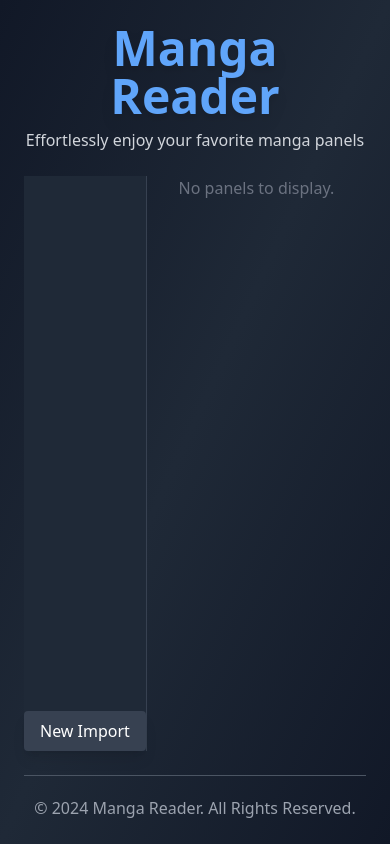
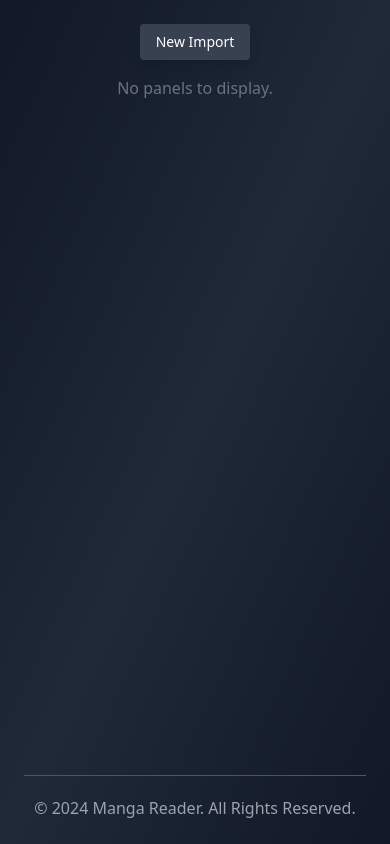
Before and after one commit to Tomixbo/mangaka, a Django app: template mangaka/read_manga/templates/read_manga/reader.html in a window 390 px wide. Run offline with Django 5.2, Linux system fonts and the light colour scheme; the template is opened without the code that fills it, so the values that code supplies are empty; some libraries are stand-ins or nearby versions.

Commit message:
fix responsive

```diff
--- a/mangaka/read_manga/templates/read_manga/reader.html
+++ b/mangaka/read_manga/templates/read_manga/reader.html
@@ -8,10 +8,10 @@ Manga Reader - Read Manga
 {% block content %}
 <div class="flex h-full">
     <!-- Thumbnails of uploaded images -->
-    <div class="w-fit bg-gray-800 border-r border-gray-700 h-full flex flex-col">
+    <div class="w-fit bg-gray-800 border-r border-gray-700 h-full flex-col hidden lg:flex">
         <div class="flex-grow overflow-y-auto p-4">
             {% for thumbnail in thumbnails %}
-            <div class="w-full h-24 md:h-64 overflow-hidden rounded-lg shadow mb-2">
+            <div class="w-12 md:w-24 md:max-h-64  overflow-hidden rounded-lg shadow mb-2">
                 <img src="/media/uploaded_images/{{ thumbnail }}" alt="{{ thumbnail }}"
                      class="w-full h-full object-cover hover:opacity-75 transition">
             </div>
@@ -25,10 +25,15 @@ Manga Reader - Read Manga
     </div>
 
     <!-- Previewer -->
-    <div class="flex-grow flex flex-col items-center px-6 min-h-0 overflow-hidden">
+    <div class="flex-grow flex flex-col items-center  min-h-0 overflow-hidden">
+        <div class="text-right mb-4 text-sm">
+          <a href="/" class=" bg-gray-700 text-white py-2 px-4 rounded hover:bg-blue-700 transition shadow-lg w-auto block md:hidden lg:hidden  text-center">
+              New Import
+          </a>
+        </div>
         {% if panels %}
-        <div class="flex-grow flex px-6 space-x-4 w-full min-h-0">
-            <div id="previewer" class="flex-grow w-full h-full bg-white flex items-center justify-center overflow-hidden rounded-lg relative">
+        <div class="flex-grow flex flex-col md:flex-row md:px-6 space-y-2 md:space-x-4 md:space-y-0 w-full min-h-0 max-h-[65vh] ">
+            <div id="previewer" class="flex-grow w-full h-2/3 md:h-full  bg-white flex items-center justify-center overflow-hidden rounded-lg relative">
                 <img id="preview-image" src="" alt="Panel Preview" class="w-full h-full object-contain">
                 <!-- Play Overlay Icon -->
                 <div id="play-overlay" class="absolute top-2 left-2 bg-opacity-50 text-red-600 rounded-full p-3 hidden blink">
@@ -36,19 +41,22 @@ Manga Reader - Read Manga
                 </div>
             </div>
 
-            <div id="text-content" class="w-[30vh] flex-grow h-full bg-gray-100 rounded-lg p-4 overflow-y-auto">
-                <h3 class="text-lg font-bold mb-2">Textes détectés :</h3>
+            <div id="text-content" class="w-full md:w-[30vw] flex-grow h-1/3 md:h-full bg-gray-100 rounded-lg p-4 overflow-y-auto">
+                <!--<h3 class="text-lg font-bold mb-2 text-black">Textes détectés :</h3>-->
                 <ul id="text-list"></ul>
             </div>
         </div>
 
-        <div class="w-full flex justify-center mt-4 px-6">
+        <div class="w-full flex justify-center mt-4 md:px-6">
             <input id="slider" type="range" min="0" max="{{ panels|length }}" value="0"
                    class="w-full appearance-none h-2 bg-gray-400 rounded-lg slider-thumb focus:outline-none focus:ring-2 focus:ring-gray-800 transition">
         </div>
-
-        <div class="flex justify-center mt-4 space-x-4">
-            <button id="first-button" class="bg-gray-600 text-white py-2 px-4 rounded hover:bg-gray-500 transition shadow">
+        <div class=" grid-cols-6 w-full items-center mt-4 px-6 hidden md:grid">
+          <!-- Left Placeholder (empty) -->
+          <div></div>
+          <!-- Centered Navigation Buttons -->
+          <div class="flex justify-center  space-x-4 mx-auto col-span-4">
+            <button id="first-button" class="bg-gray-600 text-white py-2 px-4  rounded hover:bg-gray-500 transition shadow">
                 <i class="fas fa-angle-double-left"></i>
             </button>
             <button id="prev-button" class="bg-gray-600 text-white py-2 px-4 rounded hover:bg-gray-500 transition shadow">
@@ -63,7 +71,18 @@ Manga Reader - Read Manga
             <button id="last-button" class="bg-gray-600 text-white py-2 px-4 rounded hover:bg-gray-500 transition shadow">
                 <i class="fas fa-angle-double-right"></i>
             </button>
+            <button id="toggle-text-button" class="bg-gray-600 text-white py-2 px-4 rounded hover:bg-blue-600 transition shadow">
+              <i class="fas fa-comment-slash"></i> <!-- Font Awesome icon for toggle -->
+            </button>
+          </div>
+          <div class="text-right text-sm">
+              <a href="/" class=" bg-gray-700 text-white py-2 px-4 rounded hover:bg-blue-700 transition shadow-lg w-auto hidden md:block lg:hidden  text-center">
+                  New Import
+              </a>
+          </div>
+
         </div>
+
         {% else %}
         <p class="text-gray-500 text-center">No panels to display.</p>
         {% endif %}
@@ -131,7 +150,7 @@ Manga Reader - Read Manga
               textList.innerHTML = texts[index]
                 .map(
                   (text) =>
-                    `<li class="font-serif italic text-gray-800 text-lg">${text}</li></br>`
+                    `<li class="font-serif italic text-gray-800 text-md lg:text-lg ">${text}</li></br>`
                 )
                 .join("");
             } else {
@@ -210,6 +229,21 @@ Manga Reader - Read Manga
 
         // Initial call to display the first panel
         updateContent(currentIndex);
+        // Références pour le bouton de bascule de la zone de texte
+        const toggleTextButton = document.getElementById("toggle-text-button");
+        const textContent = document.getElementById("text-content");
+
+        if (toggleTextButton) {
+            toggleTextButton.addEventListener("click", () => {
+                textContent.classList.toggle("hidden");
+                const icon = toggleTextButton.querySelector("i");
+                if (textContent.classList.contains("hidden")) {
+                    icon.classList.replace("fa-comment-slash", "fa-comment");
+                } else {
+                    icon.classList.replace("fa-comment", "fa-comment-slash");
+                }
+            });
+        }
       });
 
 </script>
--- a/mangaka/theme/templates/base.html
+++ b/mangaka/theme/templates/base.html
@@ -16,11 +16,11 @@
 	</style>
 </head>
 <body class="bg-gradient-to-br from-gray-900 via-gray-800 to-gray-900 text-gray-100 min-h-screen flex flex-col">
-    <div class="container mx-auto p-6 flex-grow flex flex-col h-full">
+    <div class="lg:container w-full mx-auto p-6 flex-grow flex flex-col h-full">
         <!-- Header -->
-        <header class="mb-6">
-            <h1 class="text-5xl font-bold text-center text-blue-400 drop-shadow-lg">Manga Reader</h1>
-            <p class="text-center text-gray-300 mt-2">Effortlessly enjoy your favorite manga panels</p>
+        <header class="lg:mb-6">
+            <h1 class="hidden lg:block lg:text-5xl font-bold text-center text-blue-400 drop-shadow-lg">Manga Reader</h1>
+            <p class="text-center text-gray-300 mt-2 hidden lg:block">Effortlessly enjoy your favorite manga panels</p>
         </header>
 
         <!-- Main Content -->
```
